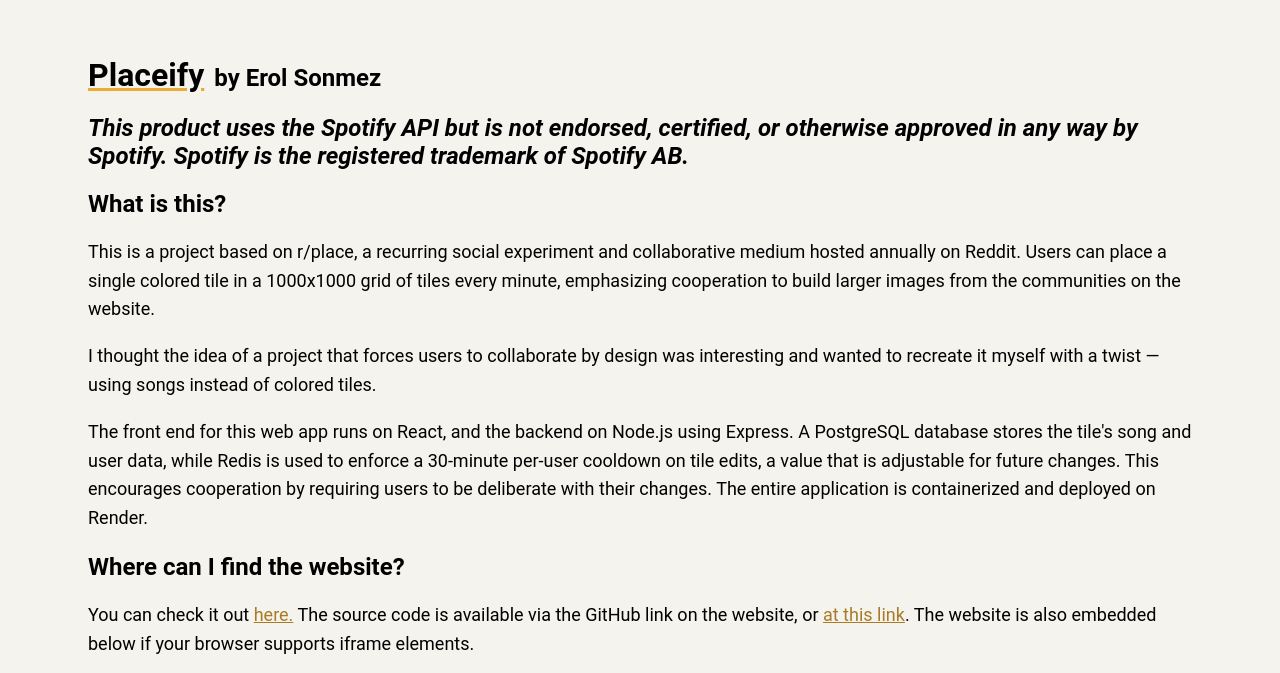
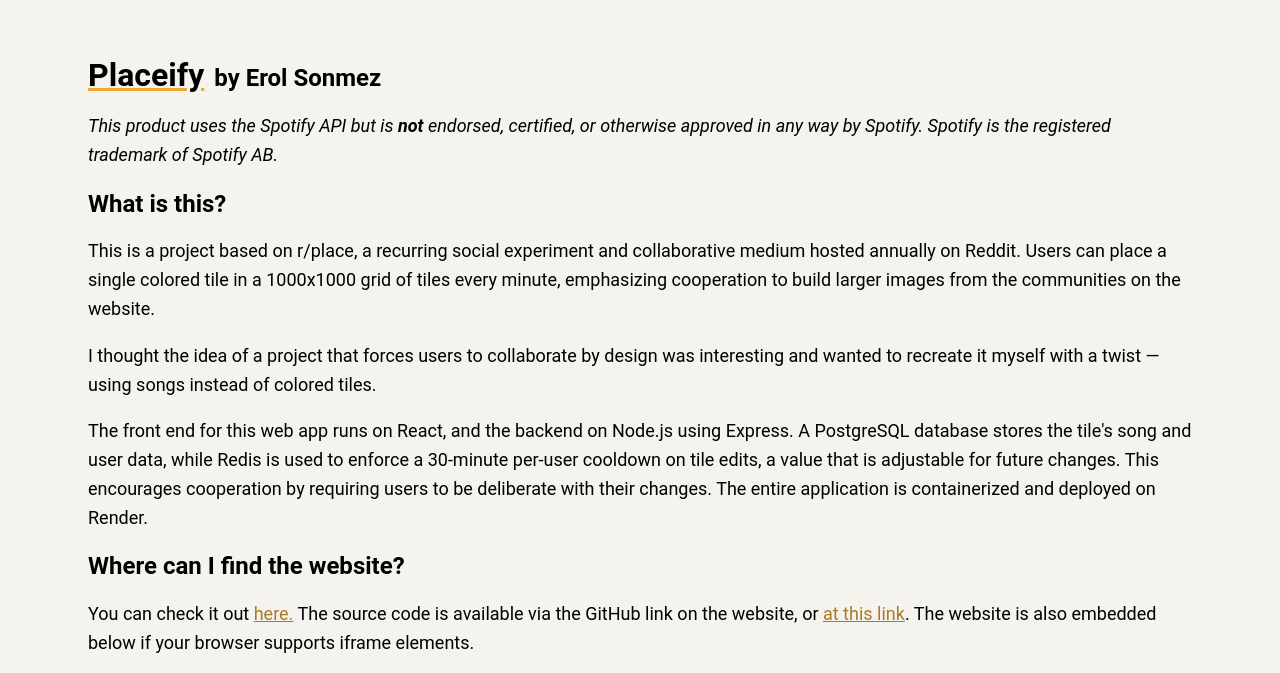
Before and after one commit to eroson28/placeify, a website: page public/about.html in a window 1280 px wide. Shown: the top 673 px of the page. Drawn offline with Linux system fonts and the light colour scheme.

Commit message:
about.html styling changes

```diff
--- a/public/about.html
+++ b/public/about.html
@@ -20,8 +20,8 @@
     <div>
       <h1 style="display:inline;"> <a href="https://placeify.onrender.com/">Placeify</a></h1>
       <h2 style="display:inline; white-space: pre;"> by Erol Sonmez </h2>
-      <h2> <i> This product uses the Spotify API but is not endorsed, certified, or otherwise approved in any way by
-          Spotify. Spotify is the registered trademark of Spotify AB.</i></h2>
+      <p> <i> This product uses the Spotify API but is <strong>not</strong> endorsed, certified, or otherwise approved in any way by
+          Spotify. Spotify is the registered trademark of Spotify AB.</i></p>
     </div>
 
     <h2>What is this?</h2>
```
